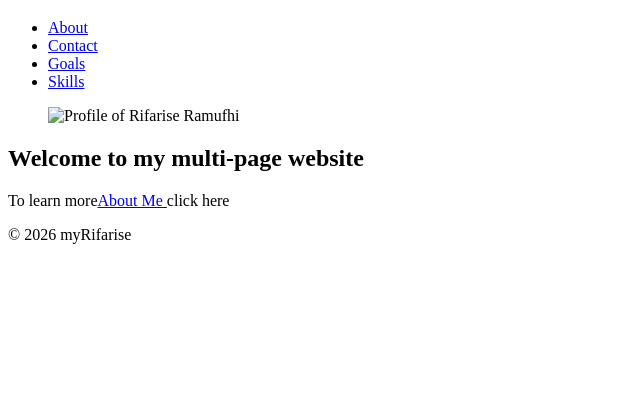
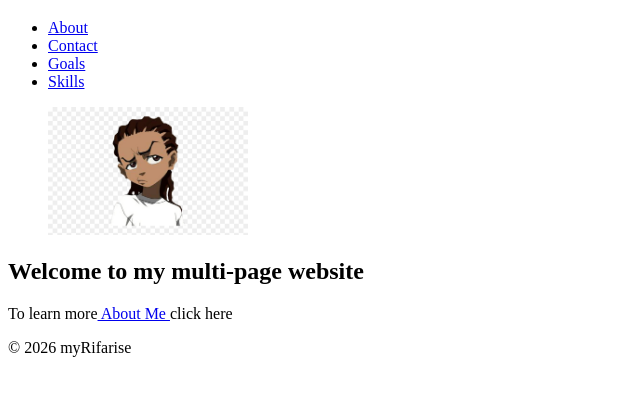
Before and after one commit to Rifarise/myProfile-multi-Page, a plain HTML site: page index.html in a window 1280 px wide. Shown: the part 61-456 px from the top of the page, without its empty margins (0-640 px from the left). Drawn offline with Linux system fonts and the light colour scheme.

Commit message:
Fix image path and add width attribute in index.html
Updated image source path and added width attribute.

```diff
--- a/index.html
+++ b/index.html
@@ -20,10 +20,10 @@
         </header>
         <main>
              <figure>
-                <img src="/images/profile.png"alt="Profile of Rifarise Ramufhi">
+                <img src="./image/profile.png"alt="Profile of Rifarise Ramufhi"width="200">
             </figure>
             <h2>Welcome to my multi-page website</h2>
-            <p>To learn more<a href="about.html">About Me </a>click here</p>
+            <p>To learn more<a href="about.html"> About Me </a>click here</p>
         </main>
         <footer>
             <p>&copy; 2026 myRifarise</p>
```
